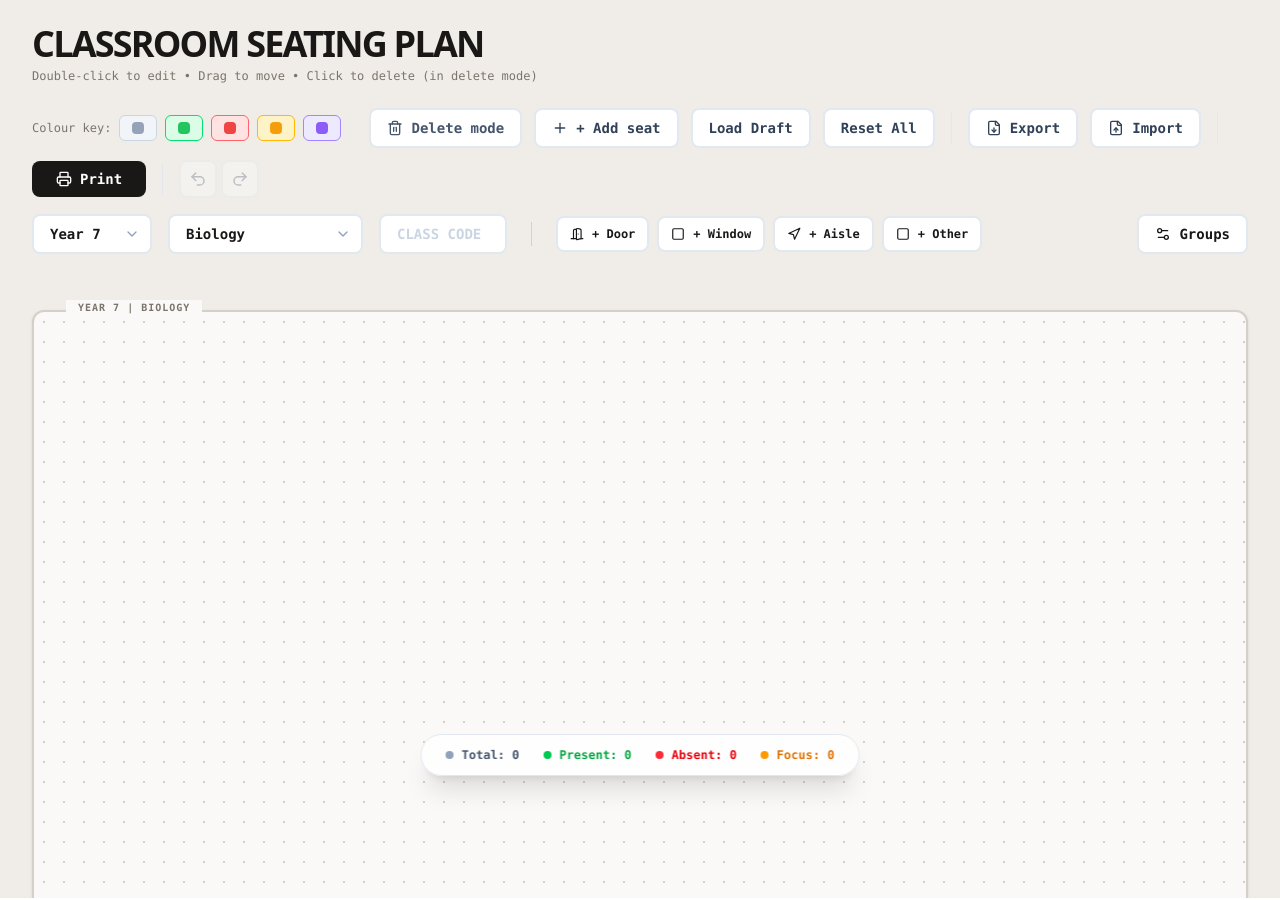
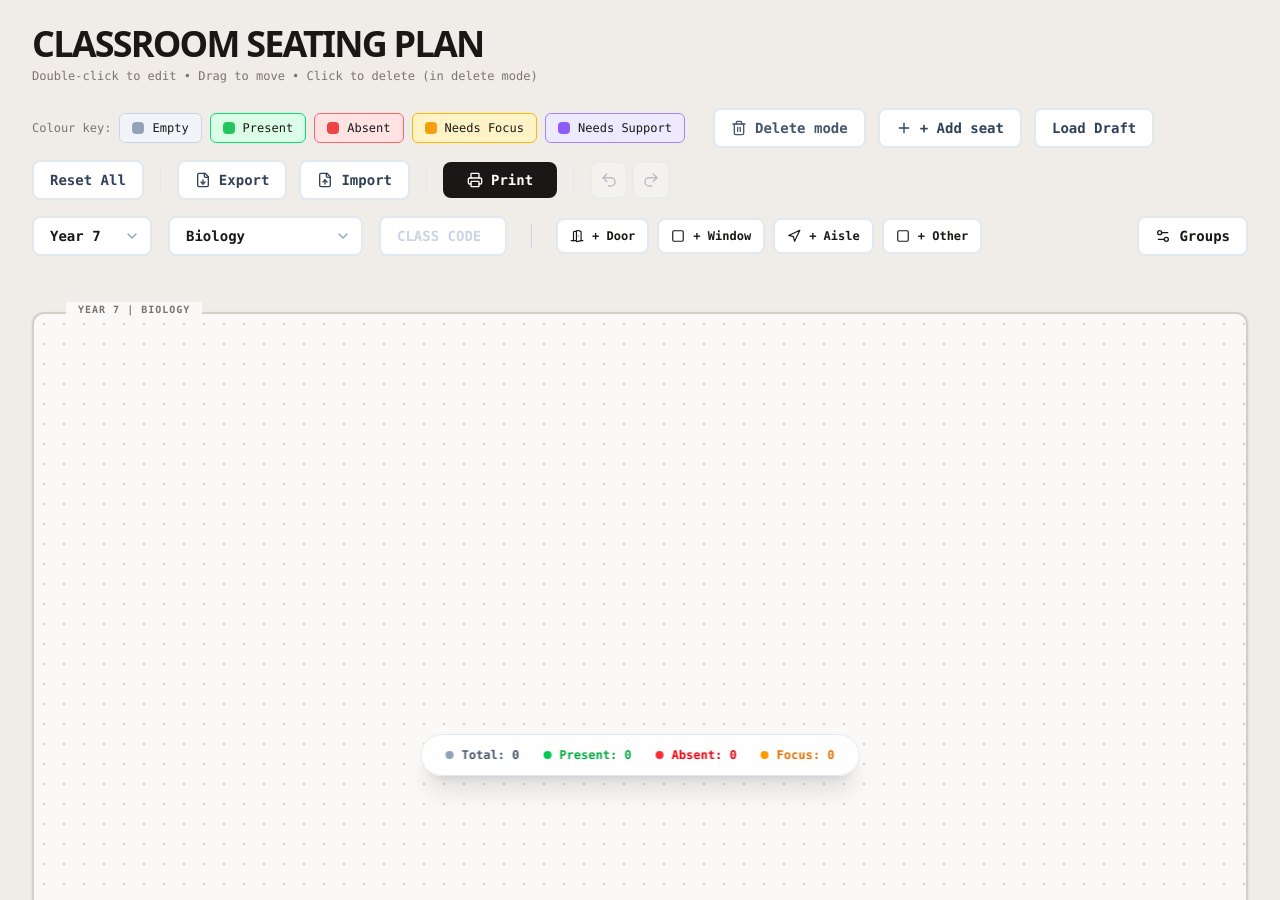
Before and after one commit to pooja7909/seating-plan, a React (Vite) app: page / in a window 1280 px wide. Built offline with nearby package versions, Linux system fonts and the light colour scheme.

Commit message:
Update App.tsx

```diff
--- a/src/App.tsx
+++ b/src/App.tsx
@@ -449,8 +449,9 @@ export default function App() {
               <div className="flex items-center gap-2 mr-4">
                 <span className="text-xs text-[#7a746c]">Colour key:</span>
                 {(Object.keys(STATUS_CONFIG) as StudentStatus[]).map(status => (
-                  <div key={status} className={`flex items-center gap-2 px-3 py-1.5 rounded-md border text-xs font-medium ${STATUS_CONFIG[status].bg} ${STATUS_CONFIG[status].border}`} title={STATUS_CONFIG[status].label}>
+                  <div key={status} className={`flex items-center gap-2 px-3 py-1.5 rounded-md border text-xs font-medium ${STATUS_CONFIG[status].bg} ${STATUS_CONFIG[status].border}`}>
                     <div className="w-3 h-3 rounded-sm" style={{ backgroundColor: STATUS_CONFIG[status].color }} />
+                    {STATUS_CONFIG[status].label}
                   </div>
                 ))}
               </div>
@@ -813,14 +814,14 @@ export default function App() {
                     <button
                       key={status}
                       onClick={() => setEditingSeat({ ...editingSeat, status })}
-                      className={`flex items-center justify-center gap-2 px-3 py-2 rounded-xl border text-sm font-medium transition-all ${
+                      className={`flex items-center gap-2 px-3 py-2 rounded-xl border text-sm font-medium transition-all ${
                         editingSeat.status === status
                           ? `${STATUS_CONFIG[status].bg} ${STATUS_CONFIG[status].border} ${STATUS_CONFIG[status].text} ring-2 ring-offset-1 ring-blue-500`
                           : 'bg-white border-slate-200 text-slate-600 hover:bg-slate-50'
                       }`}
-                      title={STATUS_CONFIG[status].label}
                     >
                       {STATUS_CONFIG[status].icon}
+                      {STATUS_CONFIG[status].label}
                     </button>
                   ))}
                 </div>
```
